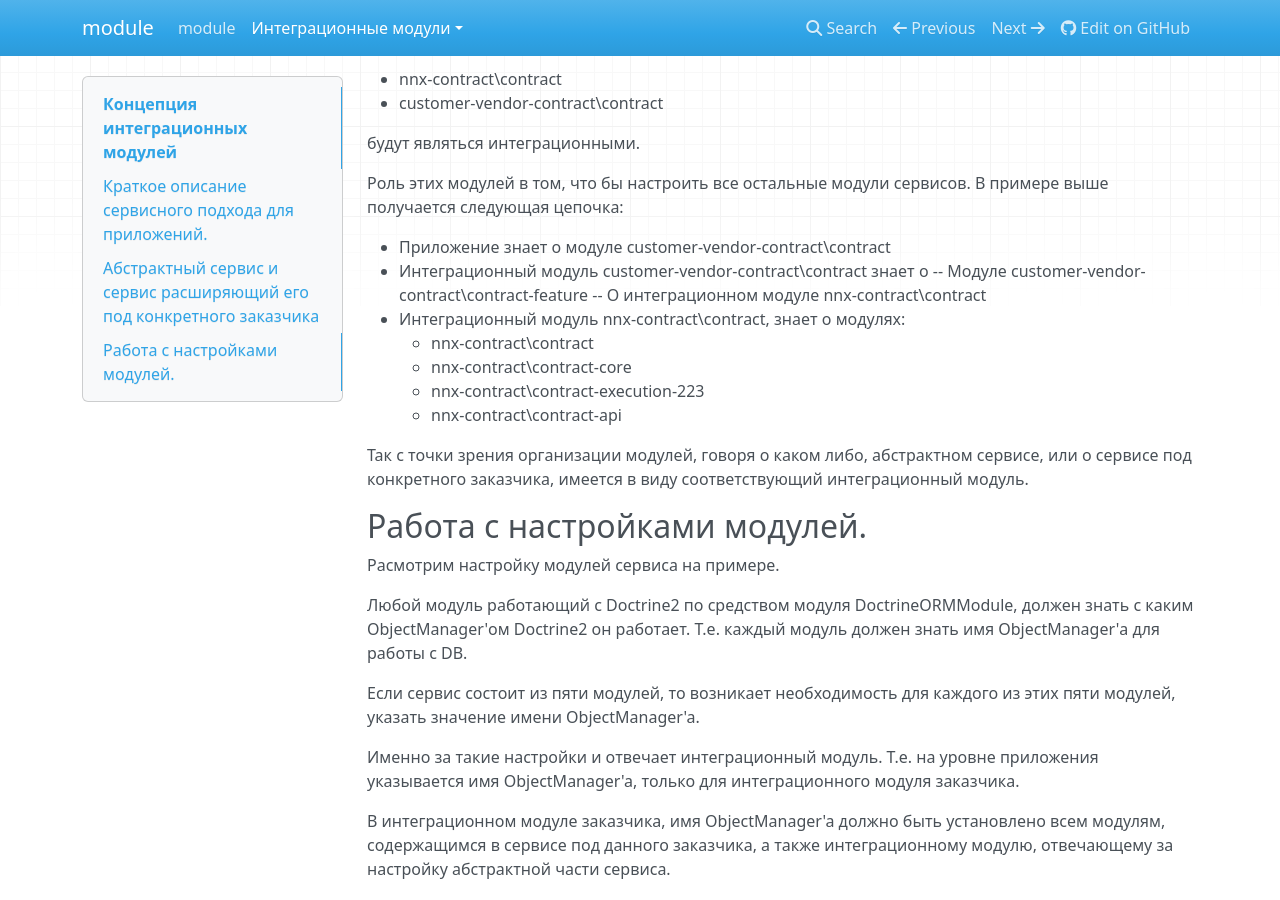
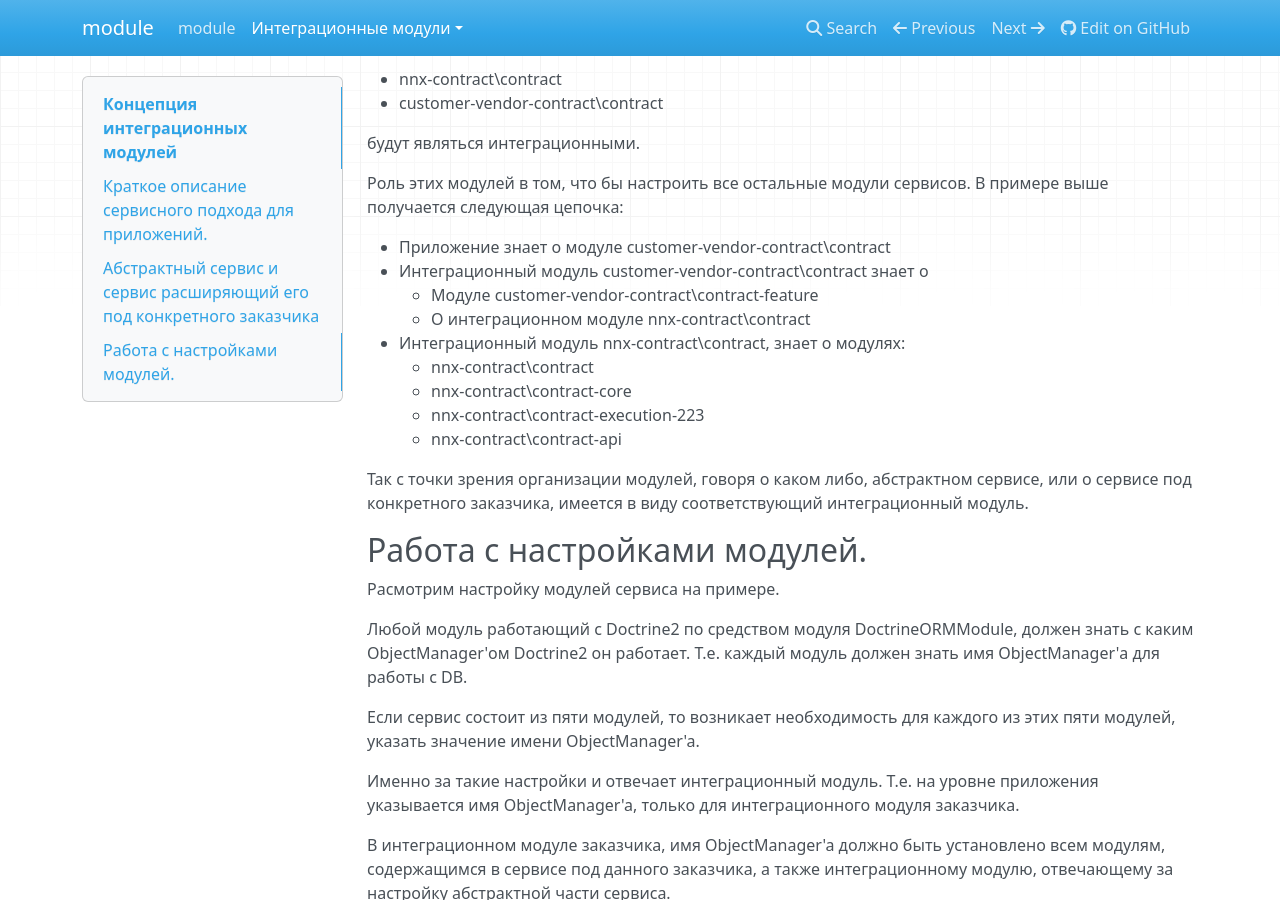
Before and after one commit to nnx-framework/Module, an MkDocs documentation site: the page built from doc/book/ru/integration-module.md, in a window 1280 px wide and 900 px high, scrolled down 1013 px. Built offline with MkDocs 1.6.1, drawn with Linux system fonts in a browser that asks for light colours; nearby versions of some CDN libraries; old or Windows-style settings are respelled for this version of MkDocs.

Commit message:
Исправлена документация.

```diff
--- a/doc/book/ru/integration-module.md
+++ b/doc/book/ru/integration-module.md
@@ -49,8 +49,8 @@ project
 
 - Приложение знает о модуле customer-vendor-contract\contract
 - Интеграционный модуль customer-vendor-contract\contract знает о
-    -- Модуле customer-vendor-contract\contract-feature
-    -- О интеграционном модуле nnx-contract\contract
+    - Модуле customer-vendor-contract\contract-feature
+    - О интеграционном модуле nnx-contract\contract
 - Интеграционный модуль nnx-contract\contract, знает о модулях:
     - nnx-contract\contract
     - nnx-contract\contract-core
```
Also changed, not shown: doc/book/ru/configure-service-module.md (+2 -1 lines).
